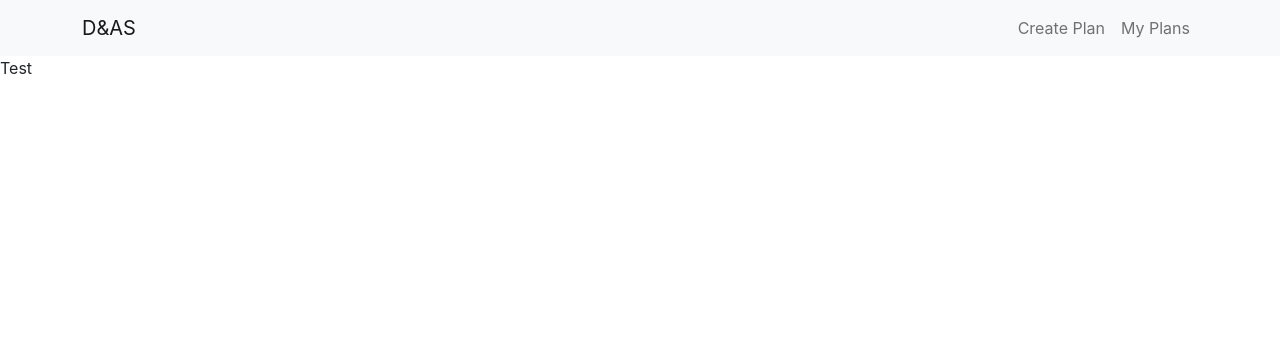
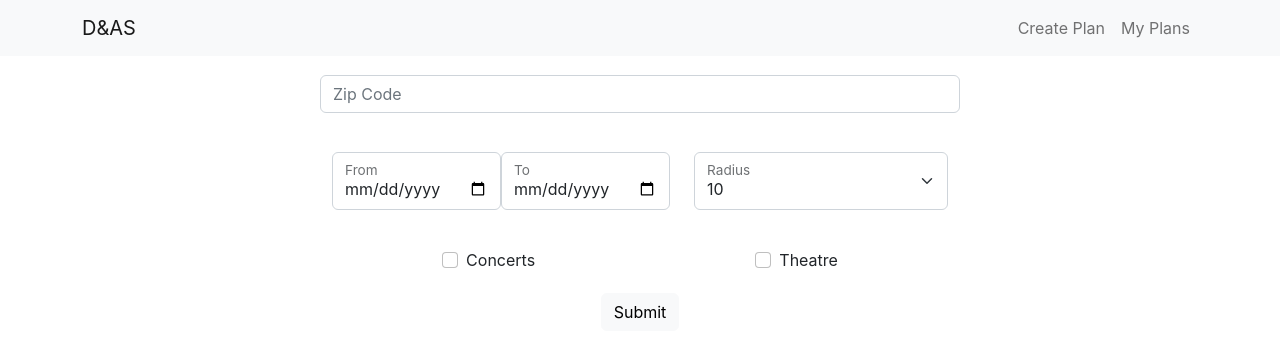
Before and after one commit to msummx/dinner-and-a-show, a React (Create React App) app: page /createplan in a window 1280 px wide. Shown: the top 358 px of the page. Built offline with nearby package versions, Linux system fonts and the light colour scheme.

Commit message:
completed basic CreatePlanForm component

```diff
--- a/src/components/CreatePlan.js
+++ b/src/components/CreatePlan.js
@@ -1,9 +1,10 @@
 import React from 'react'
+import CreatePlanForm from './CreatePlanForm'
 
 const CreatePlan = () => {
   return (
     <>
-    Test
+    <CreatePlanForm />
     </>
   )
 }
--- /dev/null
+++ b/src/components/CreatePlanForm.js
@@ -0,0 +1,57 @@
+import React, { useState } from 'react'
+import Button from 'react-bootstrap/Button';
+import Form from 'react-bootstrap/Form';
+import Col from 'react-bootstrap/Col';
+import Row from 'react-bootstrap/Row';
+import FloatingLabel from 'react-bootstrap/FloatingLabel';
+
+const CreatePlanForm = () => {
+    const [zip, setZip] = useState('')
+    const [from, setFrom] = useState('')
+    const [to, setTo] = useState('')
+    const [radius, setRadius] = useState('')
+    const [concerts, setConcerts] = useState(false)
+    const [theatre, setTheatre] = useState(false)
+
+    const handleSubmit = e => {
+        e.preventDefault()
+
+        const userChoice = {zip, from, to, radius, concerts, theatre}
+        console.log(userChoice)
+    }
+
+  return (
+    <Form className="CreatePlanForm" onSubmit={handleSubmit}>
+        <Row className="CreatePlanRow">
+            <Form.Control placeholder="Zip Code" onChange={e=>{setZip(e.target.value)}} />
+        </Row>
+        <Row className="CreatePlanRow">
+            <Col>
+                <div className="CreatePlanFormGroup">
+                    <FloatingLabel label="From"><Form.Control type="date" placeholder="From" onChange={e=>{setFrom(e.target.value)}} /></FloatingLabel>
+                    <FloatingLabel label="To"><Form.Control type="date" placeholder="To" onChange={e=>{setTo(e.target.value)}} /></FloatingLabel>
+                </div>
+            </Col>
+            <Col>
+                <FloatingLabel label="Radius"><Form.Select onChange={e=>{setRadius(e.target.value)}}>
+                    <option value="10">10</option>
+                    <option value="25">25</option>
+                    <option value="50">50</option>
+                </Form.Select></FloatingLabel>
+            </Col>
+        </Row>
+        <Row className="CreatePlanRow">
+            <div className="CreatePlanFormGroup">
+                <Form.Check type="checkbox" label="Concerts" onChange={e=>{setConcerts(e.target.checked)}} />
+                <Form.Check type="checkbox" label="Theatre" onChange={e=>{setTheatre(e.target.checked)}}/>
+            </div>
+        </Row>
+        <Button variant="light" type="submit">
+            Submit
+        </Button>
+
+    </Form>
+  )
+}
+
+export default CreatePlanForm
--- a/src/index.css
+++ b/src/index.css
@@ -25,3 +25,20 @@
 .home > h1 {
   text-align: center;
 }
+
+.CreatePlanRow {
+  width: 50%;
+  flex-direction: row;
+  margin: 1.5%;
+}
+
+.CreatePlanFormGroup {
+  display: flex;
+  justify-content: space-around;
+}
+
+.CreatePlanForm {
+  display: flex;
+  flex-direction: column;
+  align-items: center;
+}
```
Also changed, not shown: 1 other file (tests, documents, lock files or other folders).
